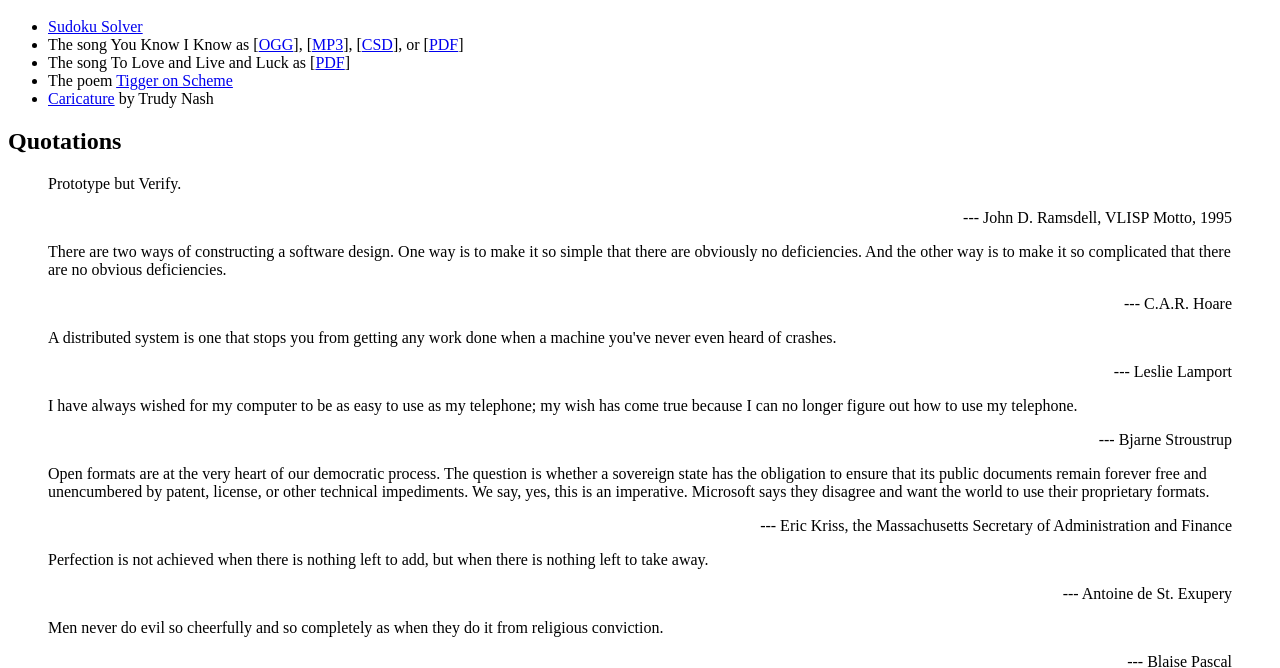
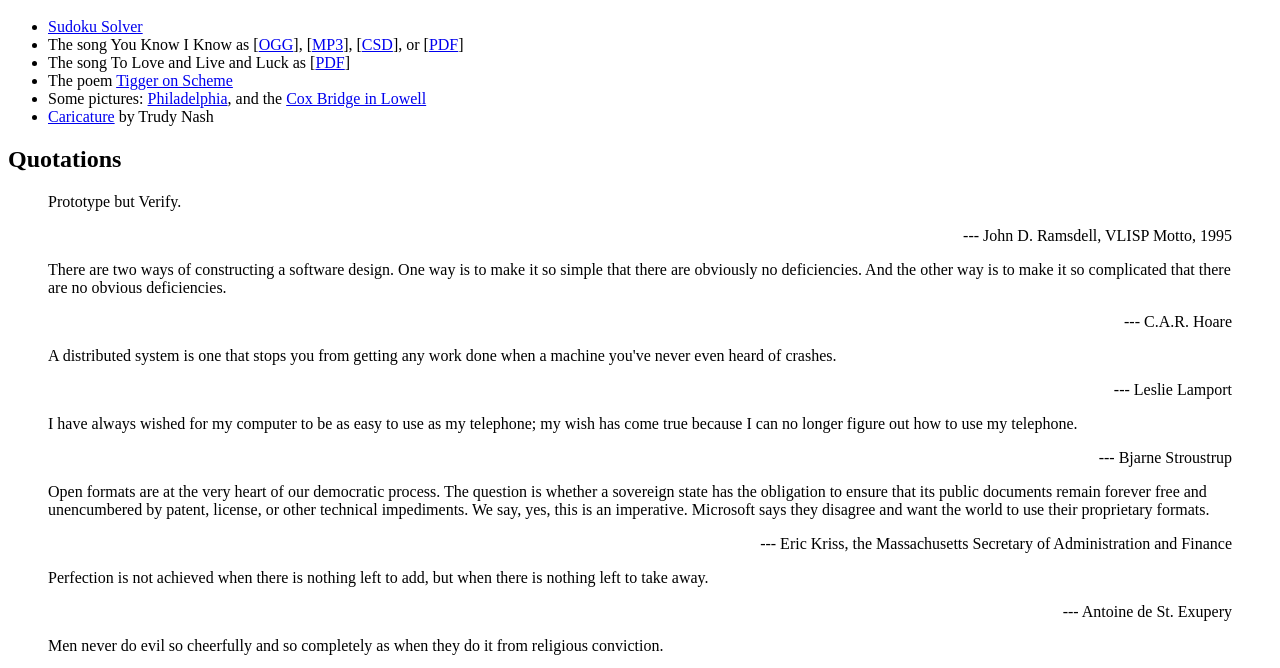
Before and after one commit to ramsdell/ramsdell.github.io, a plain HTML site: page index.html in a window 1280 px wide. Shown: the part 48-716 px from the top of the page. Drawn offline with Linux system fonts and the light colour scheme.

Commit message:
added the Cox Bridge picture

```diff
--- a/index.html
+++ b/index.html
@@ -26,6 +26,11 @@
   [<a href="love_life_luck.pdf">PDF</a>]</li>
 
   <li>The poem <a href="tigger.html">Tigger on Scheme</a></li>
+
+  <li>Some pictures:
+    <a href="philadelphia_20170723_165954.jpg">Philadelphia</a>, and
+    the <a href="cox_bridge_lowell_20201030_212542032.jpg">Cox Bridge
+    in Lowell</a></li>
 
   <li><a href="ramsdell_nash.jpg">Caricature</a> by Trudy Nash</li>
 
```
Also changed, not shown: 1 other file.
